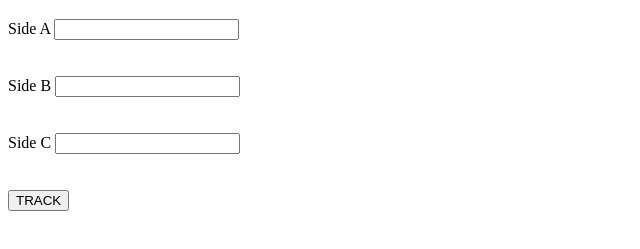
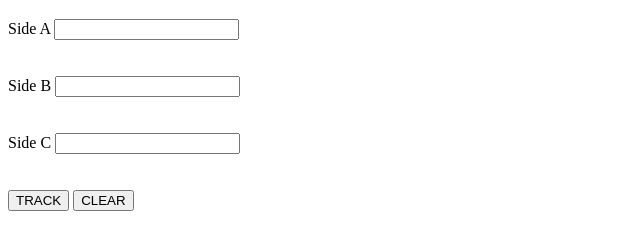
Before and after one commit to Chrys-Chacha/triangle-tracker-IP, a plain HTML site: page index.html in a window 1280 px wide. Shown: the part 61-310 px from the top of the page, without its empty margins (0-640 px from the left). Drawn offline with Linux system fonts and the light colour scheme.

Commit message:
add the clear button

```diff
--- a/index.html
+++ b/index.html
@@ -21,6 +21,7 @@
         <input id="c" type="number" name="Side B" value="Enter Value">
         <br><br><br>
         <button type="button" name="button" onclick="tracker()" class="send">TRACK</button>
+        <button type="clear" name="button" class="change">CLEAR</button><br><br><br>
     </form>
 </body>
 </html>
```
